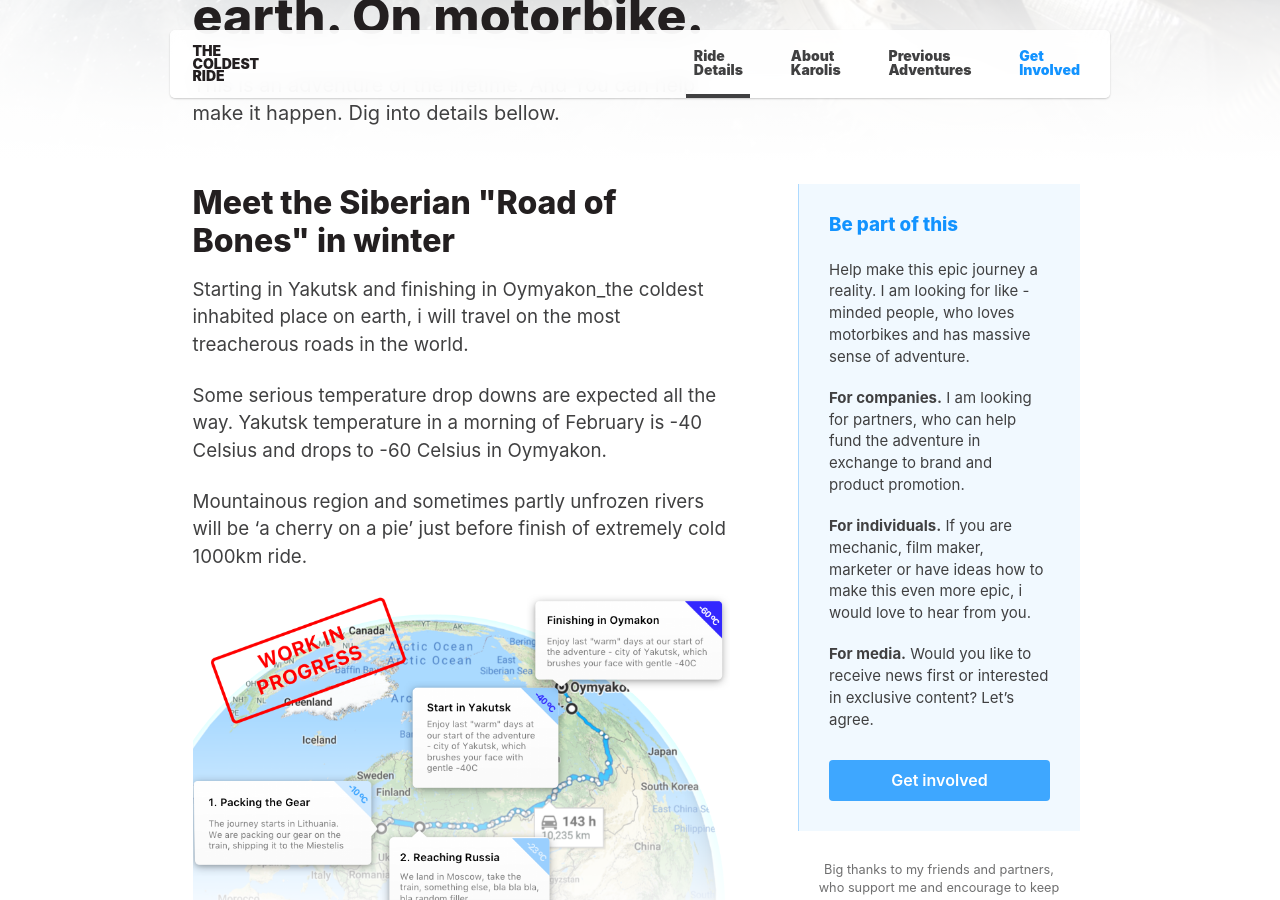
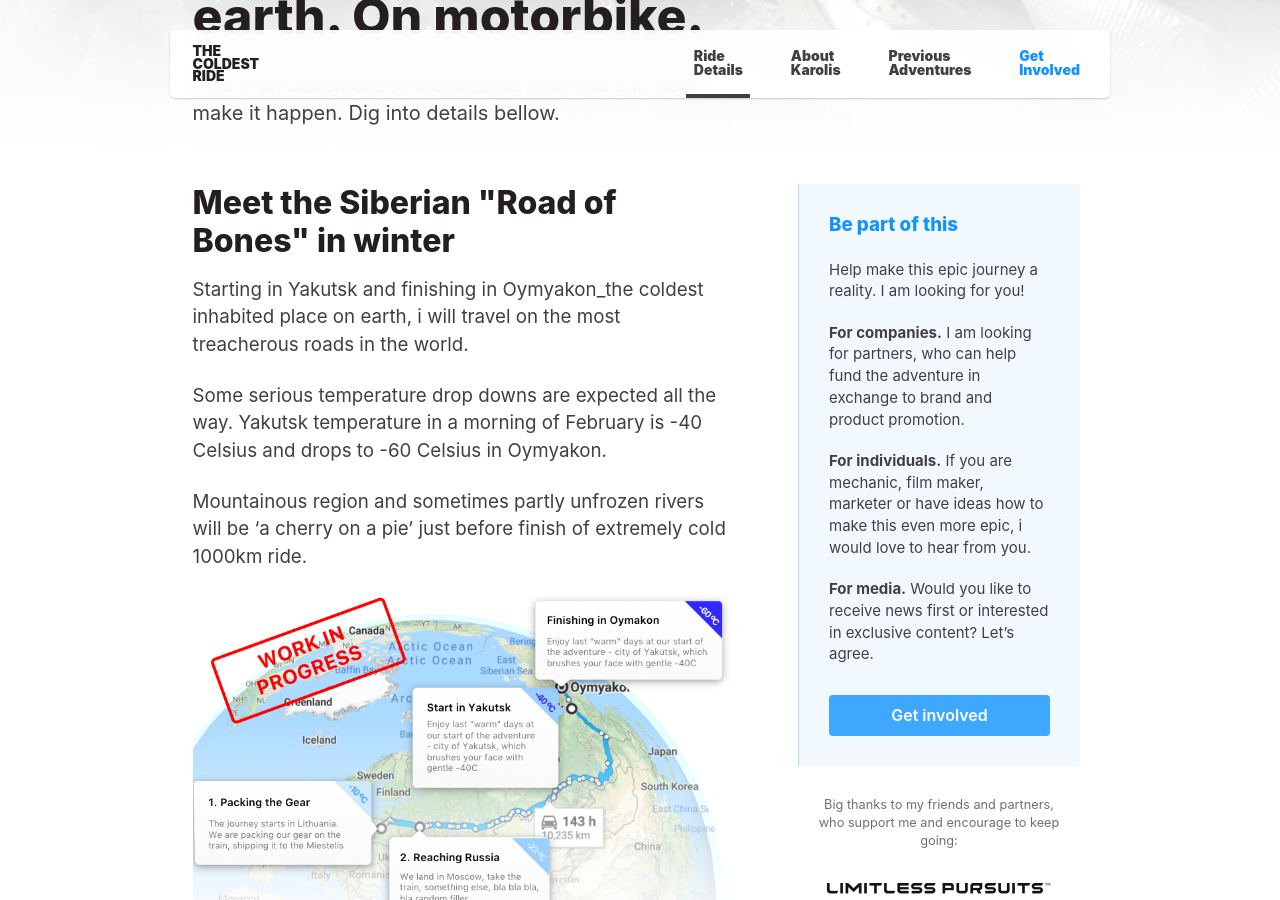
Before and after one commit to karolismieliauskas/thecoldestride.com, a Jekyll site: the page built from pages/index.html, in a window 1280 px wide and 900 px high, scrolled down 487 px. Built offline with Jekyll 4.4.1, drawn with Linux system fonts in a browser that asks for light colours.

Commit message:
Update index.yml

```diff
--- a/_data/index.yml
+++ b/_data/index.yml
@@ -20,7 +20,7 @@
 banner:
   title: Be part of this
   body: |
-    Help make this epic journey a reality. I am looking for like - minded people, who loves motorbikes and has massive sense of adventure.
+    Help make this epic journey a reality. I am looking for you!
 
     **For companies.** I am looking for partners, who can help fund the adventure in exchange to brand and product promotion.
 
```
